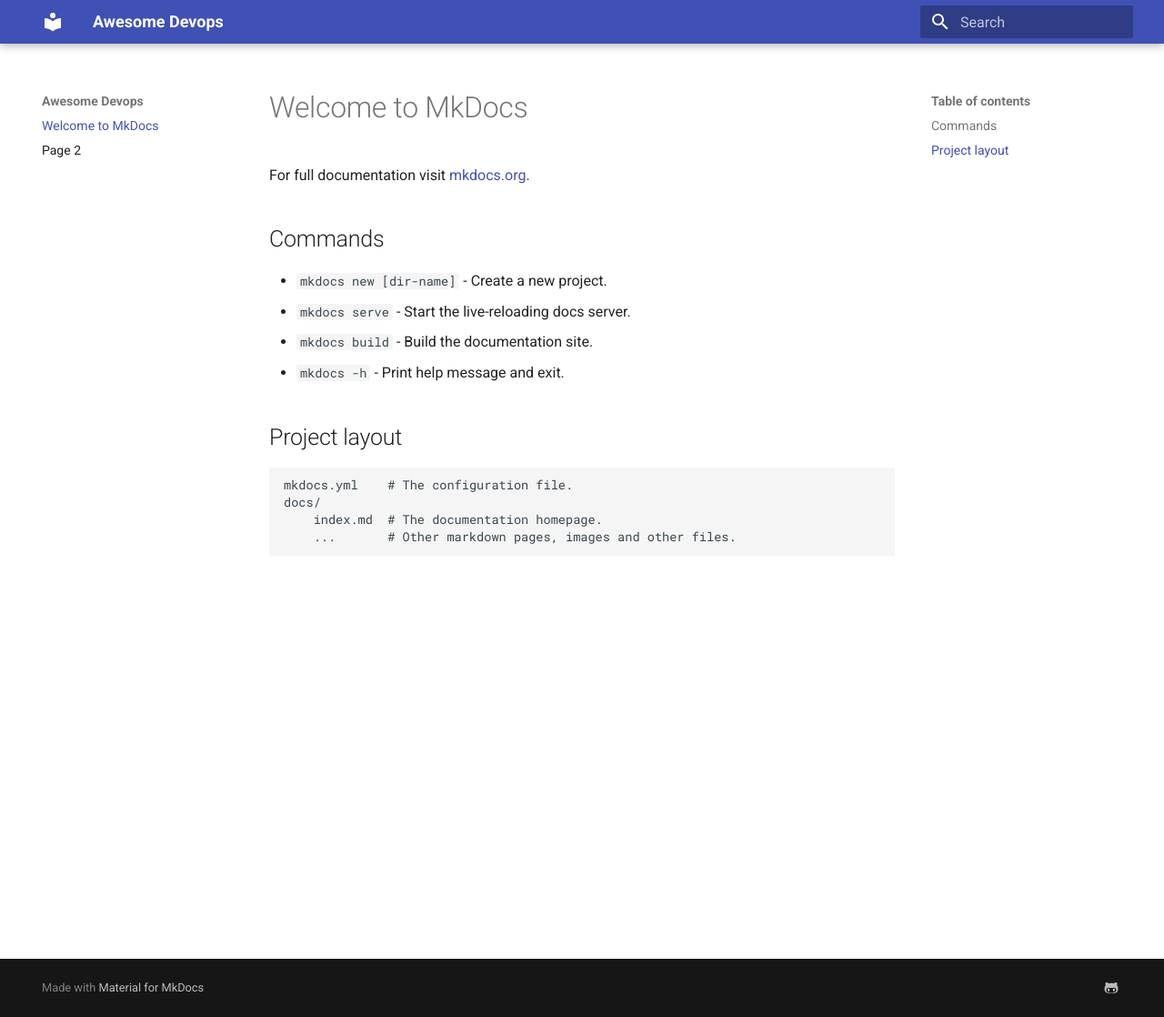
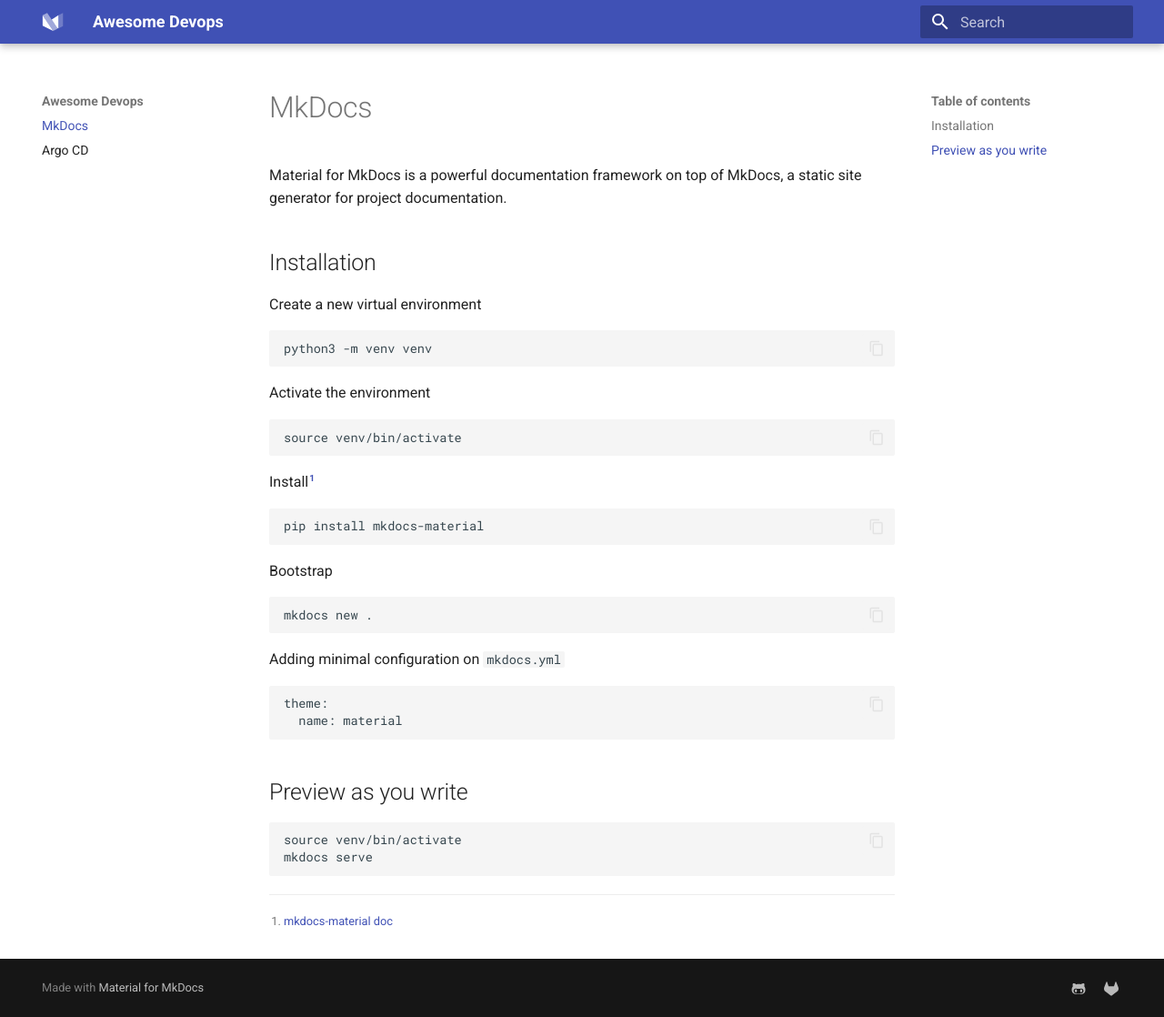
Before and after one commit to kimhan9/kimhan9.github.io, an MkDocs documentation site: the page built from docs/index.md, in a window 1280 px wide and 1118 px high. Shown: the whole window at 91% size. Built offline with MkDocs 1.6.1 and Material for MkDocs 9.7.7, drawn with Linux system fonts in a browser that asks for light colours.

Commit message:
Add Mkdocs and argocd doc

````diff
--- a/docs/index.md
+++ b/docs/index.md
@@ -1,17 +1,45 @@
-# Welcome to MkDocs
+# MkDocs
 
-For full documentation visit [mkdocs.org](https://www.mkdocs.org).
+Material for MkDocs is a powerful documentation framework on top of MkDocs, a static site generator for project documentation.
 
-## Commands
+##  Installation
 
-* `mkdocs new [dir-name]` - Create a new project.
-* `mkdocs serve` - Start the live-reloading docs server.
-* `mkdocs build` - Build the documentation site.
-* `mkdocs -h` - Print help message and exit.
+Create a new virtual environment
 
-## Project layout
+```
+python3 -m venv venv
+```
 
-    mkdocs.yml    # The configuration file.
-    docs/
-        index.md  # The documentation homepage.
-        ...       # Other markdown pages, images and other files.
+Activate the environment
+
+```
+source venv/bin/activate
+```
+
+Install[^1]
+
+```
+pip install mkdocs-material
+```
+
+Bootstrap
+
+```
+mkdocs new .
+```
+
+Adding minimal configuration on `mkdocs.yml`
+
+```
+theme:
+  name: material
+```
+
+## Preview as you write
+```
+source venv/bin/activate
+mkdocs serve
+```
+
+
+[^1]: [mkdocs-material doc](https://squidfunk.github.io/mkdocs-material/guides/creating-a-reproduction/#environment)
--- a/docs/page2.md
+++ /dev/null
@@ -1,5 +0,0 @@
-# Page 2
-
-## Another heading
-
-Some example text
--- a/mkdocs.yml
+++ b/mkdocs.yml
@@ -1,8 +1,30 @@
+# Project Information
 site_name: Awesome Devops
+
+# Configuration
 theme:
   name: material
+  features:
+    - content.code.annotate
+    - content.code.copy
+    - content.code.select
+    - content.footnote.tooltips
+  font:
+    text: Roboto
+    code: Roboto Mono
+  favicon: assets/favicon.png
+  icon:
+    logo: logo
 
+# Additional configuration
 extra:
   social:
     - icon: fontawesome/brands/github-alt
       link: https://github.com/kimhan9
+    - icon: fontawesome/brands/gitlab
+      link: https://gitlab.com/kimhan9
+
+# Extensions
+markdown_extensions:
+  - abbr
+  - footnotes
````
Also changed, not shown: docs/argocd.md (added, +43 -0 lines), assets/favicon.png (added), 1 other file.
